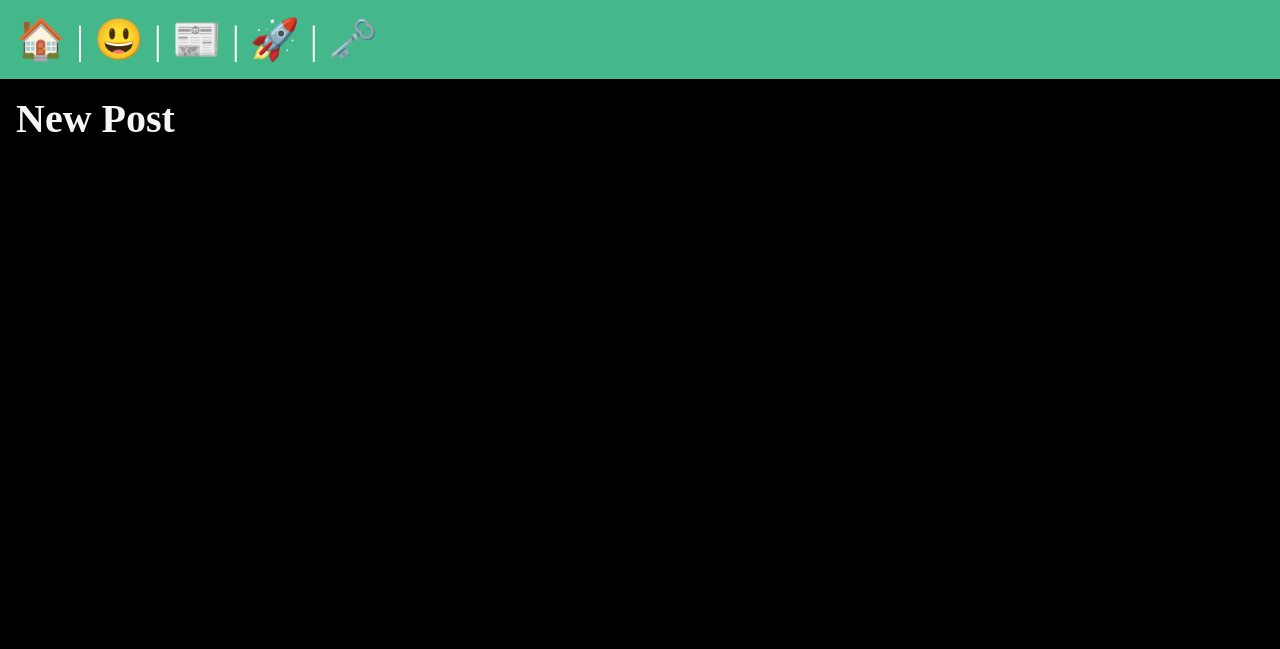
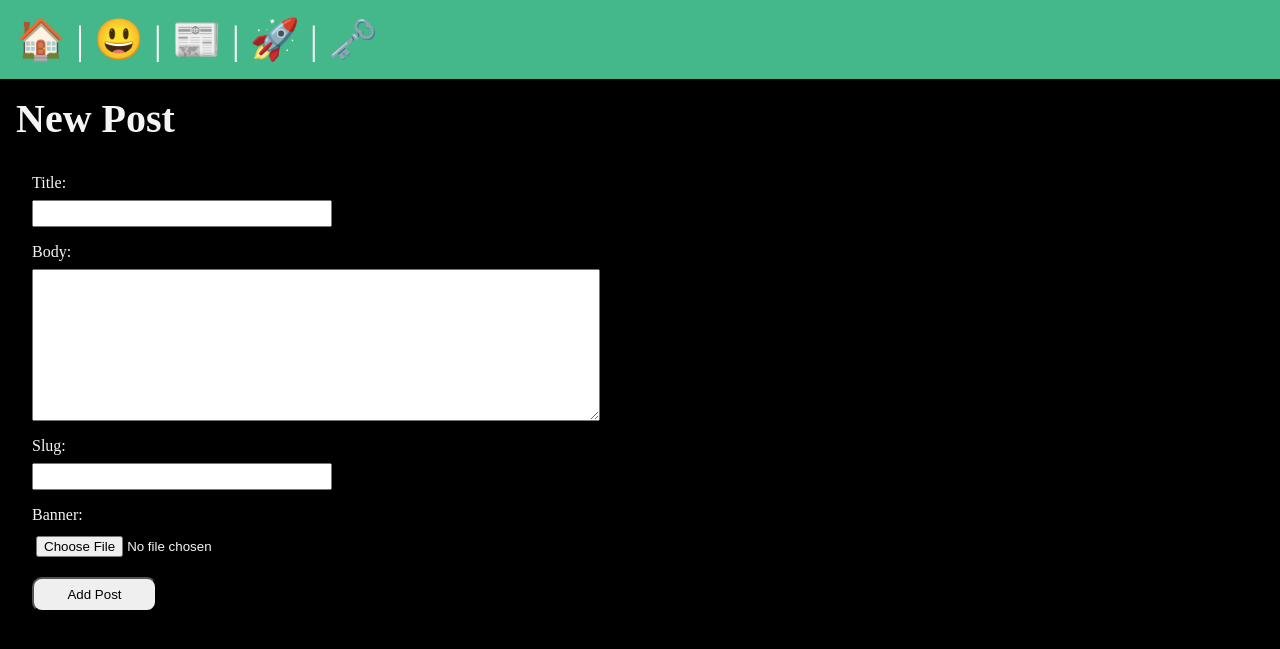
Before and after one commit to 0Swat/Programming-courses, a Django app: template Python - Django/myproject/posts/templates/posts/post_new.html in a window 1280 px wide. Shown: the top 649 px of the page. Run offline with Django 5.2, Linux system fonts and the light colour scheme; the template is opened without the code that fills it: values that come from a table or form of the project are taken from there, others are empty; parts of the project's set-up code (start-up, migrations or seed data) failed here and were passed over.

Commit message:
make post form

```diff
--- /dev/null
+++ b/Python - Django/myproject/posts/forms.py
@@ -0,0 +1,7 @@
+from django import forms
+from . import models
+
+class CreatePost(forms.ModelForm):
+    class Meta:
+        model = models.Post
+        fields = ['title', 'body', 'slug', 'banner']
--- a/Python - Django/myproject/posts/models.py
+++ b/Python - Django/myproject/posts/models.py
@@ -1,5 +1,5 @@
 from django.db import models
-
+from django.contrib.auth.models import User
 # Create your models here.
 
 class Post(models.Model):
@@ -8,6 +8,7 @@ class Post(models.Model):
     slug = models.SlugField()
     date = models.DateTimeField(auto_now_add=True)
     banner = models.ImageField(default='fallback.png', blank=True)
+    author = models.ForeignKey(User, on_delete=models.CASCADE, default=None)
 
     def __str__(self):
         return self.title
--- a/Python - Django/myproject/posts/templates/posts/post_new.html
+++ b/Python - Django/myproject/posts/templates/posts/post_new.html
@@ -7,5 +7,10 @@
 {% block content %}
     <section>
         <h1>New Post</h1>
+        <form class="form-with-validation" action="{% url 'posts:new-post' %}" method="post" enctype="multipart/form-data">
+            {% csrf_token %}
+            {{ form }}
+            <button class="form-submit">Add Post</button>
+        </form>
     </section>
 {% endblock %}
--- a/Python - Django/myproject/posts/templates/posts/posts_list.html
+++ b/Python - Django/myproject/posts/templates/posts/posts_list.html
@@ -15,7 +15,7 @@
                     {{ post.title }}
                 </a>
             </h2>
-            <p>{{ post.date }}</p>
+            <p>{{ post.date }} by {{ post.author }}</p>
             <p>{{ post.body }}</p>
         </article>
     {% endfor %}
--- a/Python - Django/myproject/static/css/style.css
+++ b/Python - Django/myproject/static/css/style.css
@@ -116,3 +116,7 @@ a:hover {
     cursor: pointer;
     font-size: 2.5rem;
 }
+
+form {
+    max-width: 600px;
+}
```
Also changed, not shown: Python - Django/myproject/posts/views.py (+13 -2 lines), Python - Django/myproject/media/scalak.jpg (added), Python - Django/myproject/posts/migrations/0003_post_author.py (added).
